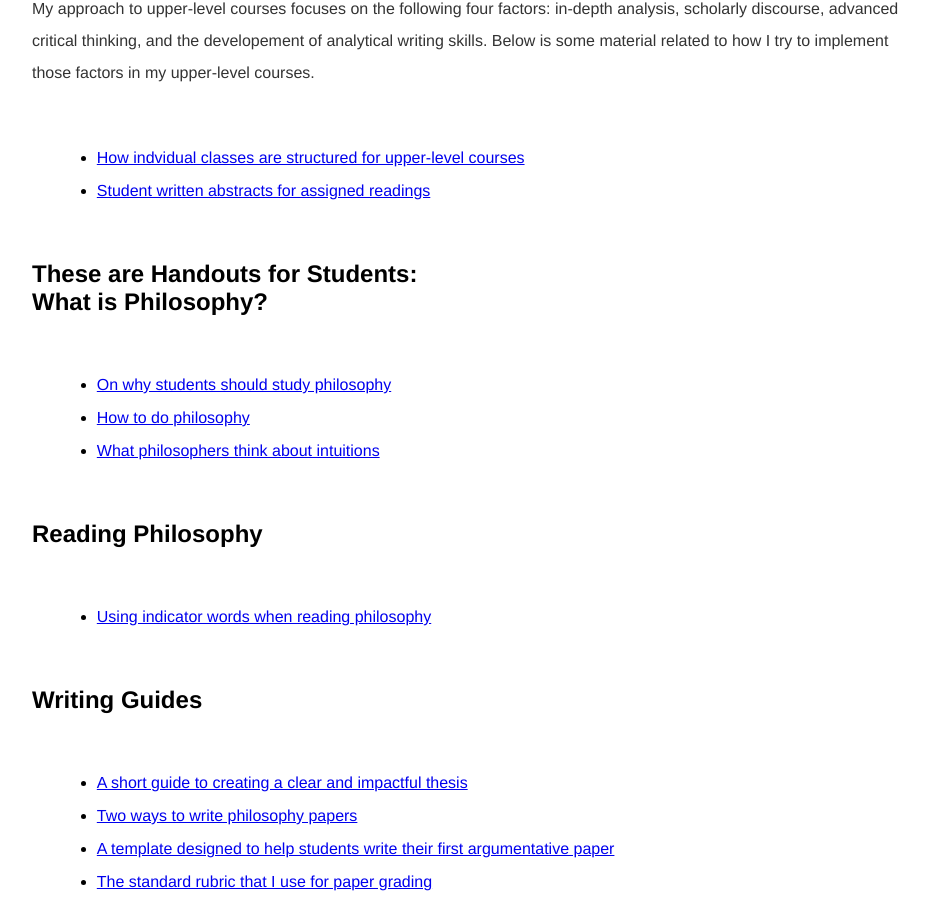
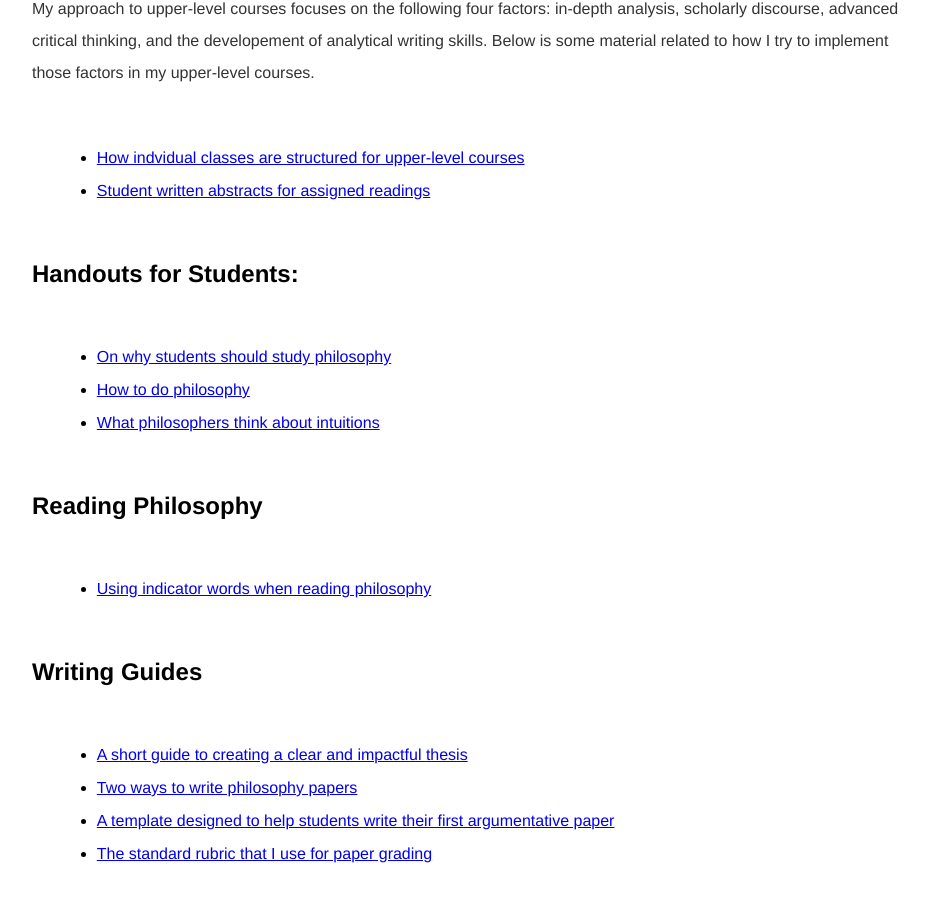
Before and after one commit to kevinjpatton/kevinjpatton.github.io, a Jekyll site: the page built from pedagogy/index.html, in a window 1280 px wide and 900 px high, scrolled down 1454 px. Shown: the whole window, without its empty margins (160-1089 px from the left). Built offline with Jekyll 4.4.1, drawn with Linux system fonts in a browser that asks for light colours; Markdown is read by kramdown in place of the engine named in the settings.

Commit message:
Update index.html

```diff
--- a/pedagogy/index.html
+++ b/pedagogy/index.html
@@ -25,7 +25,7 @@ title: Pedagogy - Kevin Patton
   <li><a href="/pedagogy/upper/upper_level_class_structure.html">How indvidual classes are structured for upper-level courses</a></li>
   <li><a href="/pedagogy/upper/upper_level_course_assessment_abstracts.html">Student written abstracts for assigned readings</a></li>
 </ul>
-<h2>These are Handouts for Students:<br>What is Philosophy?</h2>
+<h2>Handouts for Students:</h2>
 <ul class="standard-list">
   <li><a href="/pedagogy/handouts/Handout - Why Philosophy.pdf" target="_blank">On why students should study philosophy</a></li>
   <li><a href="/pedagogy/handouts/Handout - How to do Philosophical Analysis.pdf" target="_blank">How to do philosophy</a></li>
```
